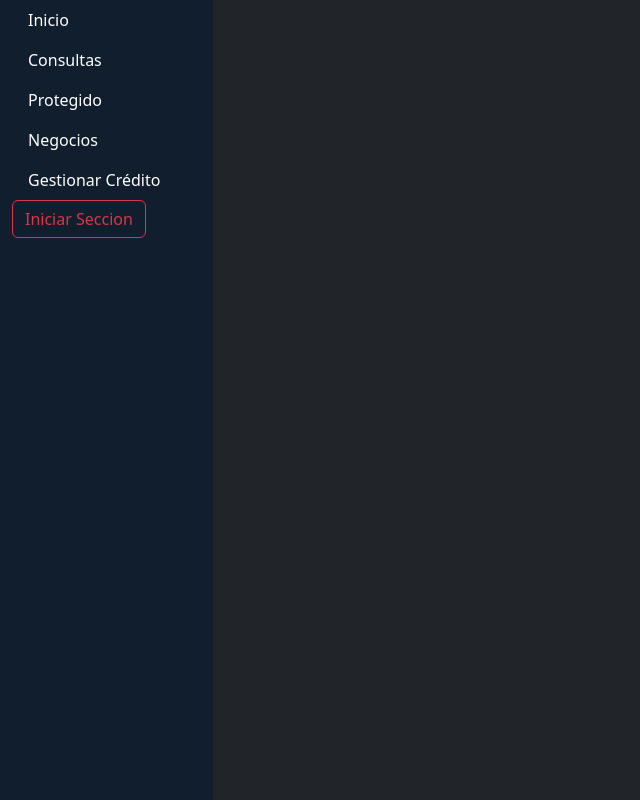
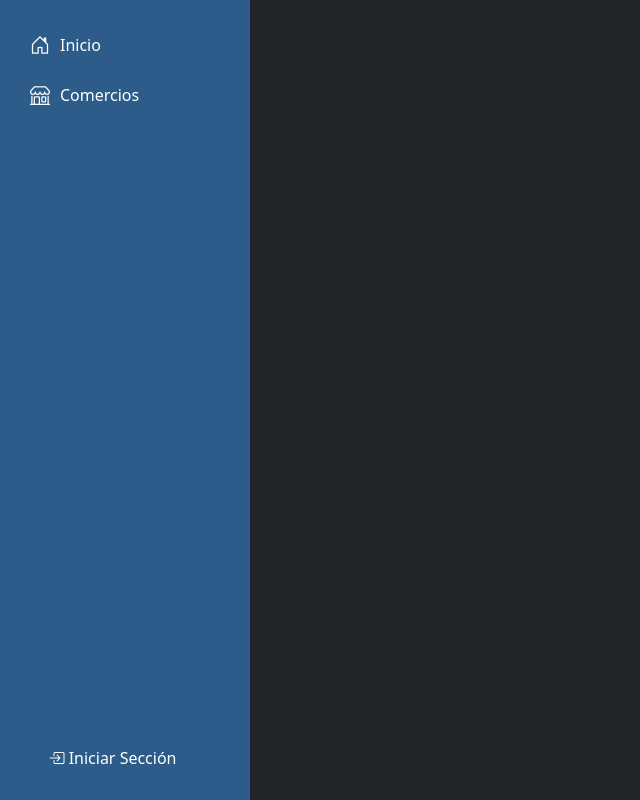
Before and after one commit to Jen0313/ProyectoAplicado, an Angular app in the folder Proyecto/Xentra/: page / in a window 1280 px wide. Shown: the whole page, without its empty margins (0-640 px from the left). Built offline with nearby package versions, Linux system fonts and the light colour scheme.

Commit message:
Mejorando Inici y el servicio de iniciar seccion

```diff
--- a/Proyecto/Xentra/src/app/Pages/Compartido/menu/menu.component.css
+++ b/Proyecto/Xentra/src/app/Pages/Compartido/menu/menu.component.css
@@ -1,13 +1,102 @@
+/*.nav-link {*/
+/*  color: white;*/
+/*}*/
+
+/*.nav-link:hover {*/
+/*  background-color: #102237;*/
+/*}*/
+
+/*.sidebar {*/
+/*  height: 100vh;*/
+/*  background-color: #111e2e;*/
+/*}*/
+
+/*.avatar {*/
+/*  margin: 20px 0;*/
+/*}*/
+
+/*.rutaActual {*/
+/*  color: red;*/
+/*}*/
+/* Estilos del sidebar */
+.sidebar {
+  background-color: #2d5c8a;
+  height: 100vh;
+  padding: 20px;
+  color: white;
+  position: fixed;
+  width: 250px;
+  display: flex;
+  flex-direction: column;
+  align-items: center;
+}
+
+/* Estilos del avatar */
+.avatar {
+  text-align: center;
+  margin-bottom: 20px;
+}
+
+.avatar img {
+  width: 80px;
+  height: 80px;
+  border-radius: 50%;
+  border: 2px solid white;
+}
+
+.avatar h5, .avatar small {
+  margin-top: 10px;
+  font-size: 16px;
+  font-weight: bold;
+  display: block;
+}
+
+/* Estilos de la lista de navegación */
+.nav {
+  width: 100%;
+  flex-grow: 1;
+}
+
+.nav-item {
+  width: 100%;
+}
+
 .nav-link {
   color: white;
+  font-size: 16px;
+  display: flex;
+  align-items: center;
+  padding: 10px;
+  text-decoration: none;
+  transition: background 0.3s;
 }
-.nav-link:hover {
-  background-color: #102237;
+
+.nav-link:hover, .rutaActual {
+  background: rgba(255, 255, 255, 0.2);
+  border-radius: 5px;
 }
-.sidebar {
-  height: 100vh;
-  background-color: #111e2e;
+
+.nav-link i {
+  margin-right: 10px;
+  font-size: 20px;
 }
-.avatar {
-  margin: 20px 0;
+
+/* Botón de cerrar sesión */
+.btn {
+  color: white;
+  border: none;
+  padding: 10px;
+  width: 100%;
+  text-align: center;
+  border-radius: 5px;
+  text-decoration: none;
+  transition: background 0.3s;
+  position: absolute;
+  bottom: 20px;
+  left: 45%;
+  transform: translateX(-50%);
 }
+
+.btn:hover {
+  background: rgba(255, 255, 255, 0.2);
+}
--- a/Proyecto/Xentra/src/app/Pages/Compartido/menu/menu.component.html
+++ b/Proyecto/Xentra/src/app/Pages/Compartido/menu/menu.component.html
@@ -1,46 +1,72 @@
 <div class="container-fluid">
   <div class="row">
     <nav class="col-md-2 d-none d-md-block sidebar">
-      @if (roleActual()) {
+      @if (usuarioActual()) {
         <div class="text-center avatar">
-          <img src="https://ypwzhqhwlmbgbirivqdc.supabase.co/storage/v1/object/public/Imagenes/Default/cliente.png" class="rounded-circle" alt="Ismael De La Cruz">
-          <h5 class="text-white mt-2">Tu suario</h5>
+          @if (EsComercio(); as com) {
+            <img [src]="com.Imagenes[0]"
+                 class="rounded-circle" alt="Imagen Comercio...">
+            <h5 class="text-white mt-2">{{ usuarioActual()?.Nombre }} </h5>
+            <p style="font-size: 12px">Comercio</p>
+          }
+
+          @if (EsCliente(); as cliente) {
+            <img [src]="cliente.Imagen"
+                 class="rounded-circle" alt="Imagen Cliente...">
+            <h5 class="text-white mt-2">{{ usuarioActual()?.Nombre }} </h5>
+            <p style="font-size: 12px">Cliente</p>
+          }
         </div>
       }
+
       <ul class="nav flex-column">
         <li class="nav-item">
-          <a class="nav-link" href="#">Inicio</a>
+          <a class="nav-link" routerLink="inicio" routerLinkActive="rutaActual"><i class="bi bi-house-door"></i> Inicio </a>
         </li>
         <li class="nav-item">
-          <a class="nav-link" href="#">Consultas</a>
-        </li> <li class="nav-item">
-          <a class="nav-link" routerLink="protegido">Protegido</a>
+          <a class="nav-link" routerLink="comercios" routerLinkActive="rutaActual"><i class="bi bi-shop"></i> Comercios</a>
         </li>
-        <li class="nav-item">
-          <a class="nav-link" href="#">Negocios</a>
-        </li>
-        <li class="nav-item">
-          <a class="nav-link" href="#">Gestionar Crédito</a>
-        </li>
-        @if (roleActual()) {
 
+        <!--         Acceso solo para clientes -->
+        @if (usuarioActual()?.Rol == Roles.Cliente) {
           <li class="nav-item">
-            <a class="nav-link" href="#">Historial de Transacciones</a>
+            <a class="nav-link" [routerLink]="['/clientes/credito']" routerLinkActive="rutaActual"><i class="bi bi-credit-card"></i> Mi Crédito</a>
+          </li>
+          <li class="nav-item">
+            <a class="nav-link" [routerLink]="['/clientes/historialTransacciones']" routerLinkActive="rutaActual"><i class="bi bi-file-earmark-text"></i> Transacciones</a>
+          </li>
+          <li class="nav-item">
+            <a class="nav-link" [routerLink]="['/clientes/solicitudes']" routerLinkActive="rutaActual"><i class="bi bi-pencil-square"></i> Solicitudes Crédito</a>
           </li>
         }
-        <li class="nav-item mt-auto">
-          <span class="btn btn-outline-danger" (click)="btnSeccion()">{{ roleActual() ? "Cerrar" : "Iniciar" }}
-            Seccion</span>
-        </li>
+        <!--         Acceso solo para Comercios -->
+        @if (usuarioActual()?.Rol == Roles.Comercio) {
+          <li class="nav-item">
+            <a class="nav-link" [routerLink]="['/AdminComercios/clientes']" routerLinkActive="rutaActual"><i class="bi bi-person-lines-fill"></i> Clientes</a>
+          </li>
+          <li class="nav-item">
+            <a class="nav-link" [routerLink]="['/AdminComercios/solicitudes']"
+               routerLinkActive="rutaActual"> <i class="bi bi-person-plus-fill"></i> Solicitudes</a>
+          </li>
+          <li class="nav-item">
+            <a class="nav-link" [routerLink]="['/AdminComercios/transacciones']" routerLinkActive="rutaActual"><i class="bi bi-currency-dollar"></i>Transacciones</a>
+          </li>
+          <li class="nav-item">
+            <a class="nav-link" [routerLink]="['/AdminComercios/reportes']" routerLinkActive="rutaActual"><i class="bi bi-bar-chart-line"></i> Reportes</a>
+          </li>
+        }
+
+        <!--        Boton iniciar / cerrar seccion-->
+        <span class="btn btn-outline-{{ usuarioActual() !== null ? 'danger' : 'success' }}"
+              (click)="btnSeccion()">
+        <i class="bi bi-box-arrow-in-right"></i> {{ usuarioActual() !== null ? 'Cerrar' : 'Iniciar' }} Sección
+        </span>
+
       </ul>
     </nav>
-    <main role="main" class="col-md-9 ml-sm-auto col-lg-10 px-4">
-<!--      <div-->
-<!--        class="d-flex justify-content-between flex-wrap flex-md-nowrap align-items-center pt-3 pb-2 mb-3 border-bottom">-->
-<!--        <h1 class="h2">Dashboard</h1>-->
-<!--      </div>-->
+    <main role="main" class="col-md-10 offset-md-2 col-lg-10 px-4">
       <div class="content">
-        <router-outlet/>
+        <router-outlet></router-outlet>
       </div>
     </main>
   </div>
--- a/Proyecto/Xentra/src/app/Pages/Compartido/menu/menu.component.ts
+++ b/Proyecto/Xentra/src/app/Pages/Compartido/menu/menu.component.ts
@@ -1,28 +1,56 @@
-import {Component, inject, Signal} from '@angular/core';
-import {ActivatedRoute, Router, RouterLink, RouterOutlet} from '@angular/router';
+import {Component, effect, OnInit, Signal} from '@angular/core';
+import {ActivatedRoute, Router, RouterLink, RouterLinkActive, RouterOutlet} from '@angular/router';
 import {ServicioAutenticacion} from '@servicios/ServicioAutenticacion';
+import {Cliente} from '@modelos/Cliente';
+import {Comercio} from '@modelos/Comercio';
+import {Roles} from '@constantes/Roles';
+import {InstantiateExpr} from '@angular/compiler';
+
 
 @Component({
   selector: 'app-menu',
   imports: [
     RouterLink,
-    RouterOutlet
+    RouterOutlet,
+    RouterLinkActive
   ],
   templateUrl: './menu.component.html',
   styleUrl: './menu.component.css'
 })
 export class MenuComponent {
-  roleActual: Signal<string | null>;
+  // roleActual: Signal<string | null>;
+  usuarioActual: Signal<Comercio | Cliente | null>;
 
   constructor(private autenticacion: ServicioAutenticacion, private route: ActivatedRoute, private router: Router) {
-    this.roleActual = this.autenticacion.roleActual;
+    // this.roleActual = this.autenticacion.roleActual;
+    this.usuarioActual = this.autenticacion.usuarioActual;
+    if (this.usuarioActual() instanceof Cliente) {
+      console.log("cliente");
+    } else {
+      console.warn("comercio")
+    }
   }
 
+
+  EsCliente() {
+    return this.usuarioActual()?.Rol === Roles.Cliente ? (this.usuarioActual() as Cliente) : null;
+
+  }
+
+  EsComercio() {
+    return this.usuarioActual()?.Rol === Roles.Comercio ? (this.usuarioActual() as Comercio) : null;
+  }
+
+
   btnSeccion() {
-    if (this.roleActual()) {
+    if (this.usuarioActual()) {
       this.autenticacion.CerrarSeccion();
     } else {
       this.router.navigate(['logIn']);
     }
   }
+
+  protected readonly Roles = Roles;
+  protected readonly Cliente = Cliente;
+  protected readonly Comercio = Comercio;
 }
--- a/Proyecto/Xentra/src/app/Servicios/ServicioAutenticacion.ts
+++ b/Proyecto/Xentra/src/app/Servicios/ServicioAutenticacion.ts
@@ -1,4 +1,4 @@
-import {Injectable, signal, WritableSignal} from '@angular/core';
+import {effect, Injectable, signal, WritableSignal} from '@angular/core';
 import {createClient, SupabaseClient} from '@supabase/supabase-js';
 import {environment} from '@environment/environment';
 import {Roles} from '@constantes/Roles';
@@ -13,11 +13,49 @@ export class ServicioAutenticacion {
   private supabase: SupabaseClient;
   private _role: WritableSignal<string | null> = signal(null);
   roleActual = this._role.asReadonly();
+  private _usuarioActual: WritableSignal<Comercio | Cliente | null> = signal(null);
+  usuarioActual = this._usuarioActual.asReadonly();
 
   constructor() {
+
     this.supabase = createClient(environment.SupabaseUrl, environment.SupabaseKey);
     this.VerificarSeccion();
     this.ChequearCambioUsuario();
+  }
+
+  async ObtenerUsuarioActual() {
+    let devolver: Cliente | Comercio | null = null;
+    const {data: {user}} = await this.supabase.auth.getUser();
+
+    if (user?.id === null || user?.id === undefined || this.roleActual() === null) {
+      devolver = null;
+    } else {
+      if (this.roleActual() == Roles.Cliente) {
+        const result = await this.supabase
+          .from("Clientes")
+          .select("*")
+          .eq("UsuarioId", user.id)
+          .limit(1) as { data: Cliente[], error: any };
+        if (result.data == null) {
+          devolver = null;
+        } else {
+          devolver = result.data?.[0];
+        }
+      } else if (this.roleActual() == Roles.Comercio) {
+        const result = await this.supabase
+          .from("Comercios")
+          .select("*")
+          .eq("UserId", user.id)
+          .limit(1) as { data: Comercio[], error: any };
+        if (result.data == null) {
+          devolver = null;
+        } else {
+          devolver = result.data?.[0];
+        }
+      }
+    }
+    return devolver;
+
   }
 
   async IniciarSeccion(email: string, password: string) {
@@ -179,20 +217,89 @@ export class ServicioAutenticacion {
       if (session?.user) {
         const role = session.user.user_metadata['role'] as string;
         this._role.set(role);
+        this.ActualizarUsuarioActual(role, session.user.id);
       } else {
+        this._usuarioActual.set(null);
         this._role.set(null);
       }
     });
   }
 
+  // async VerificarSeccion() {
+  //   const {data: {session}} = await this.supabase.auth.getSession();
+  //   if (session?.user) {
+  //     session.user.id
+  //     const role = session.user.user_metadata['role'] as string;
+  //     this._role.set(role);
+  //
+  //   } else {
+  //     this._role.set(null);
+  //   }
+  //}
   async VerificarSeccion() {
     const {data: {session}} = await this.supabase.auth.getSession();
     if (session?.user) {
-      const role = session.user.user_metadata['role'] as string;
-      this._role.set(role);
+      const roleActual = session.user.user_metadata['role'] as string;
+      await this.ActualizarUsuarioActual(roleActual, session.user.id);
+      // if (roleActual == Roles.Cliente) {
+      //   const result = await this.supabase
+      //     .from("Clientes")
+      //     .select("*")
+      //     .eq("UsuarioId", session.user.id)
+      //     .limit(1) as { data: Cliente[], error: any };
+      //   if (result.data == null) {
+      //     this._usuarioActual.set(null);
+      //   } else {
+      //     this._usuarioActual.set(result.data?.[0]);
+      //   }
+      // } else if (roleActual == Roles.Comercio) {
+      //   const result = await this.supabase
+      //     .from("Comercios")
+      //     .select("*")
+      //     .eq("UserId", session.user.id)
+      //     .limit(1) as { data: Comercio[], error: any };
+      //   if (result.data == null) {
+      //     this._usuarioActual.set(null);
+      //   } else {
+      //     this._usuarioActual.set(result.data?.[0]);
+      //   }
+      // } else {
+      //   this._usuarioActual.set(null);
+      // }
 
     } else {
+      this._usuarioActual.set(null);
       this._role.set(null);
     }
   }
+
+  private async ActualizarUsuarioActual(roleActual: string, userId: string) {
+    if (roleActual == Roles.Cliente) {
+      const result = await this.supabase
+        .from("Clientes")
+        .select("*")
+        .eq("UsuarioId", userId)
+        .limit(1) as { data: Cliente[], error: any };
+      if (result.data == null) {
+        this._usuarioActual.set(null);
+      } else {
+        result.data.forEach(x=>x.Rol = Roles.Cliente);
+        this._usuarioActual.set(result.data?.[0]);
+      }
+    } else if (roleActual == Roles.Comercio) {
+      const result = await this.supabase
+        .from("Comercios")
+        .select("*")
+        .eq("UserId", userId)
+        .limit(1) as { data: Comercio[], error: any };
+      if (result.data == null) {
+        this._usuarioActual.set(null);
+      } else {
+        result.data.forEach(x=>x.Rol = Roles.Comercio);
+        this._usuarioActual.set(result.data?.[0]);
+      }
+    } else {
+      this._usuarioActual.set(null);
+    }
+  }
 }
```
Also changed, not shown: Proyecto/Xentra/src/app/Guards/role-guard.guard.ts (+15 -12 lines), Proyecto/Xentra/src/app/Modelos/Cliente.ts (+24 -10 lines), Proyecto/Xentra/src/app/Modelos/Comercio.ts (+14 -9 lines).
